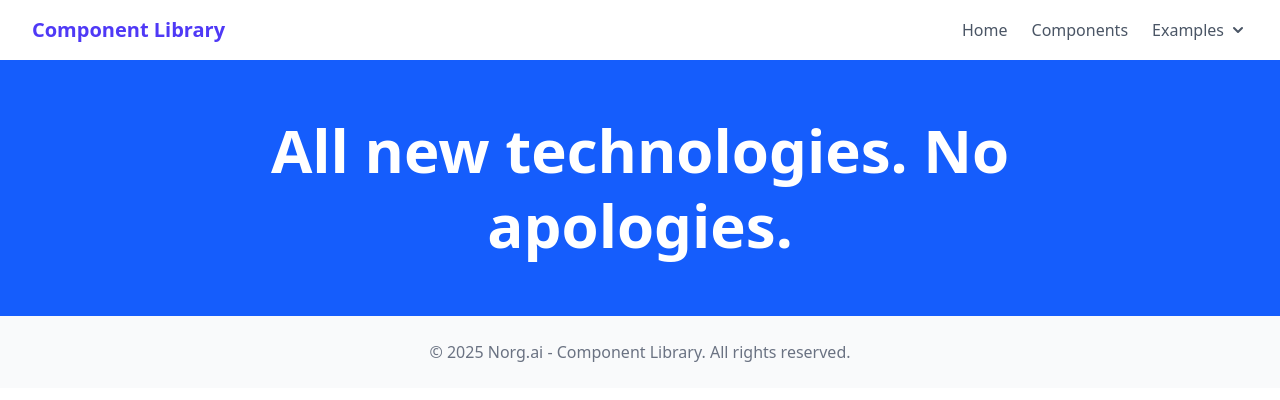
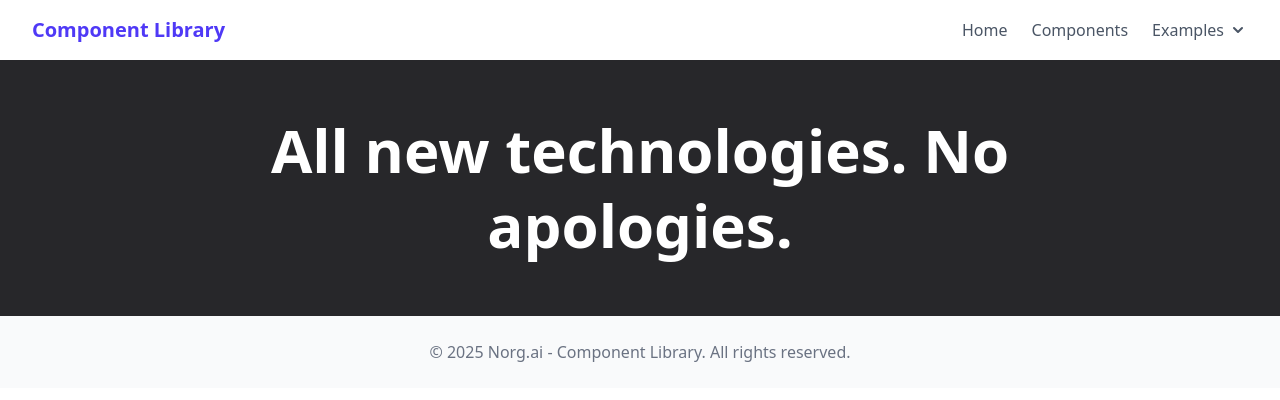
Before and after one commit to norgai/docbook-norg-starter-vite-components, a React (Vite) app: page /theme/conversion/components/mottocomponent in a window 1280 px wide. Shown: the top 400 px of the page. Built offline with nearby package versions, Linux system fonts and the light colour scheme; no server answers.

Commit message:
feat (HEAD-132): revert

```diff
--- a/src/components/theme/conversion/components/mottocomponent/figmaToCode.tsx
+++ b/src/components/theme/conversion/components/mottocomponent/figmaToCode.tsx
@@ -13,7 +13,7 @@ export default function MottoComponent() {
       >
         <div
           data-layer="Background"
-          className="w-full h-64 bg-blue-600"
+          className="w-full h-64 bg-zinc-800"
         />
         <div
           data-layer="All new technologies. No apologies."
```
